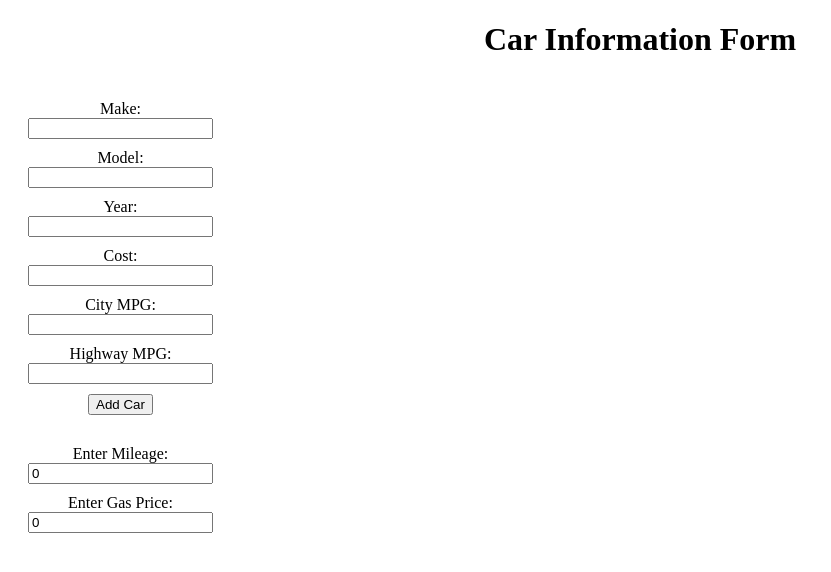
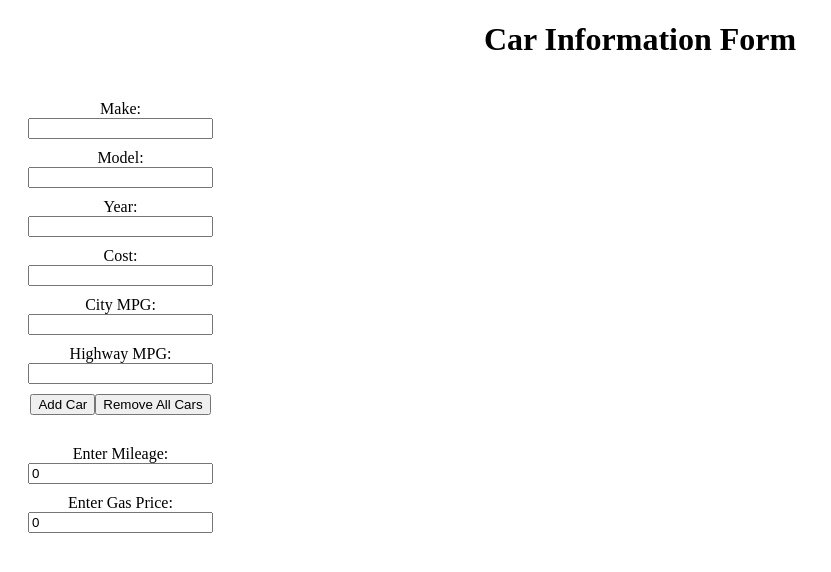
Before and after one commit to sfazliddin/CarComparison, a React (Vite) app: page / in a window 1280 px wide. Shown: the top 572 px of the page, without its empty margins (0-831 px from the left). Built offline with nearby package versions, Linux system fonts and the light colour scheme.

Commit message:
added a button to remove all cars

```diff
--- a/src/pages/EfficiencyComparison.jsx
+++ b/src/pages/EfficiencyComparison.jsx
@@ -43,17 +43,6 @@
     const capitalizedMake = make.charAt(0).toUpperCase() + make.slice(1);
     const capitalizedModel = model.charAt(0).toUpperCase() + model.slice(1);
 
-    // const car = new Car(
-    //   capitalizedMake,
-    //   capitalizedModel,
-    //   year,
-    //   cost,
-    //   parseInt(highwayMPG),
-    //   parseInt(cityMPG),
-    //   combinedMPG
-    // );
-
-    // setCarList([...carList, car]);
     if (editIndex !== null) {
       // Update existing car if in edit mode
       const updatedCarList = [...carList];
@@ -90,10 +79,15 @@
       combinedMPG: "",
     });
   };
+  //removes a car
   const removeCar = (index) => {
     const updatedCarList = carList.filter((_, i) => i !== index);
     setCarList(updatedCarList);
     setEditIndex(null);
+  };
+  const removeAllCars = () => {
+    setCarList([]);
+    setEditIndex(null); // Exit edit mode when removing all cars
   };
   const editCar = (index) => {
     const carToEdit = carList[index];
@@ -220,6 +214,9 @@
               <button type="button" onClick={addCar}>
                 {editIndex !== null ? "Update Car" : "Add Car"}
               </button>
+              <button type="button" onClick={removeAllCars}>
+                Remove All Cars
+              </button>
             </form>
             <div>
               <form style={{ marginTop: "30px" }}>
```
